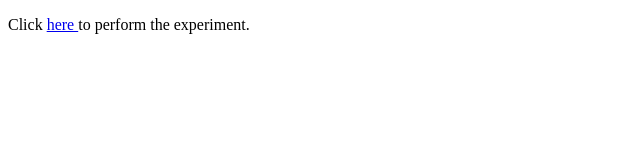
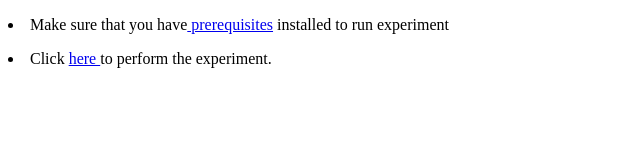
Before and after one commit to virtual-labs/exp-state-diagrams-iiith, a plain HTML site: page experiment/simulation/index.html in a window 1280 px wide. Shown: the whole page, without its empty margins (0-640 px from the left). Drawn offline with Linux system fonts and the light colour scheme.

Commit message:
added prerequisite link

```diff
--- a/experiment/simulation/index.html
+++ b/experiment/simulation/index.html
@@ -6,8 +6,8 @@
 </head>
 <body>
 		<!-- Your code goes here-->
-
-	<p>Click <a class="qtlink" href="./exp10.html" onclick="window.open('./exp10.html', null,'scrollbars=yes, width=' + (screen.availWidth) +',height=' + (screen.availHeight)); return false;"> here	</a> to perform the experiment.</p>
+	<p><li>Make sure that you have<a href="../../Introduction.html"> prerequisites</a> installed to run experiment </li></p>
+	<p><li>Click <a class="qtlink" href="./exp10.html" onclick="window.open('./exp10.html', null,'scrollbars=yes, width=' + (screen.availWidth) +',height=' + (screen.availHeight)); return false;"> here	</a> to perform the experiment.</li></p>
 
 	<!-- Add JS at the bottom of HTML file -->
         <script src="./js/main.js"></script>
```
